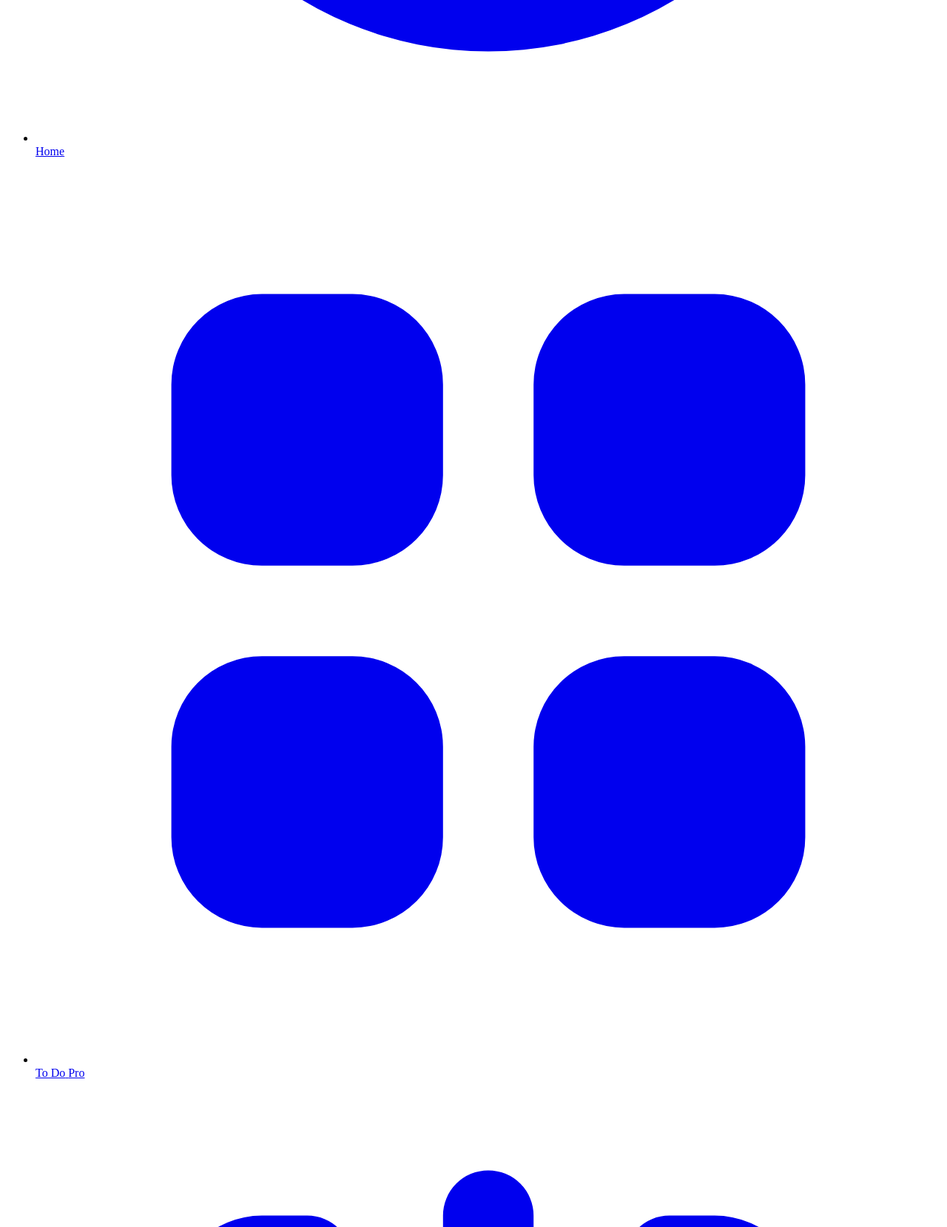
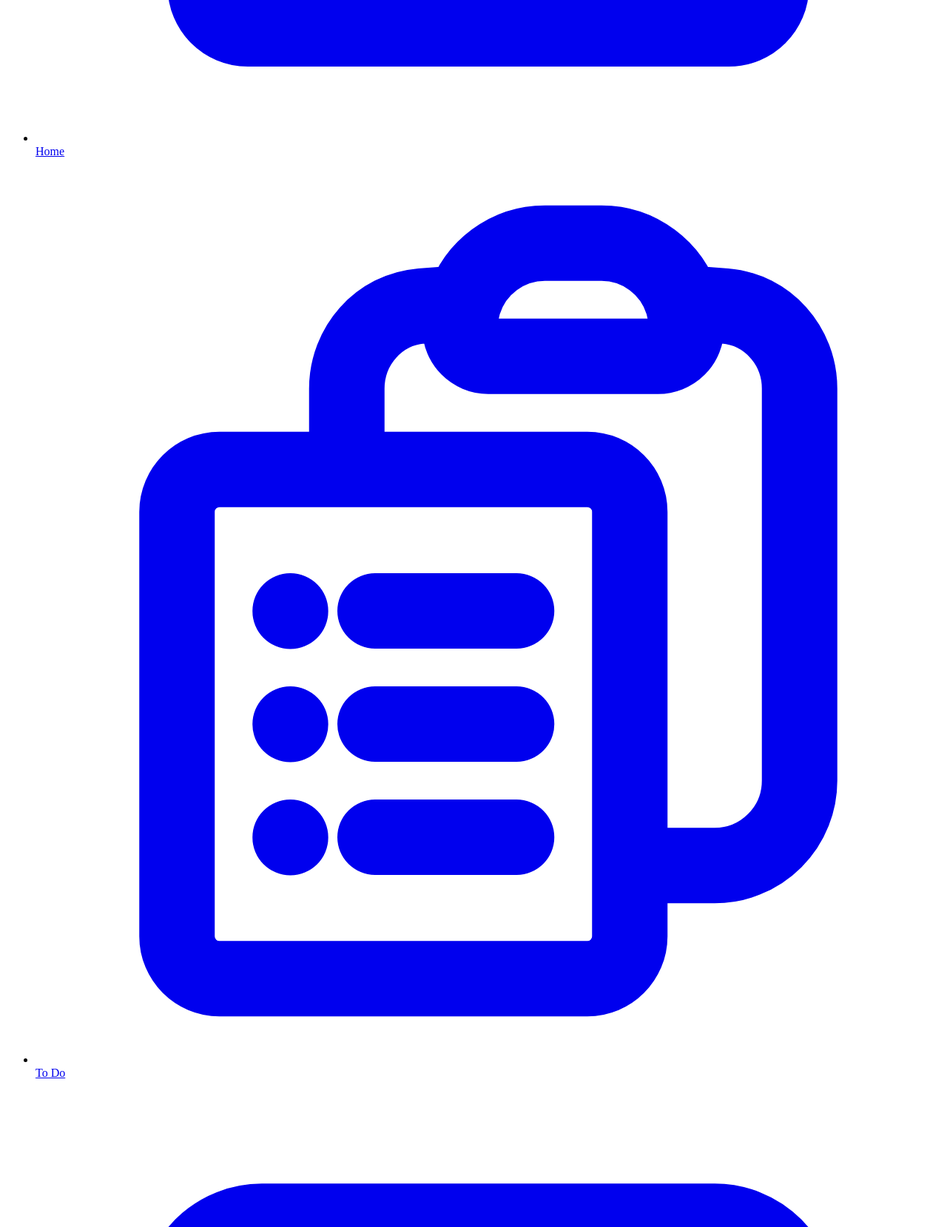
Before and after one commit to alfroeha/notify, a Django app: template dashboard/templates/components/Sidebar.html in a window 1280 px wide. Shown: the part 1040-2699 px from the top of the page at 74% size. Run offline with Django 4.2, Linux system fonts and the light colour scheme; the template is opened without the code that fills it, so the values that code supplies are empty.

Commit message:
Update components

```diff
--- a/dashboard/templates/components/Breadcumb.html
+++ b/dashboard/templates/components/Breadcumb.html
@@ -9,13 +9,13 @@
     <li>
       <div class="flex items-center">
         <svg aria-hidden="true" class="w-6 h-6 text-gray-400" fill="currentColor" viewBox="0 0 20 20" xmlns="http://www.w3.org/2000/svg"><path fill-rule="evenodd" d="M7.293 14.707a1 1 0 010-1.414L10.586 10 7.293 6.707a1 1 0 011.414-1.414l4 4a1 1 0 010 1.414l-4 4a1 1 0 01-1.414 0z" clip-rule="evenodd"></path></svg>
-        <a href="#" class="ml-1 text-sm font-medium text-gray-700 hover:text-blue-600 md:ml-2 dark:text-gray-400 dark:hover:text-white">Projects</a>
+        <a href="#" class="ml-1 text-sm font-medium text-gray-700 hover:text-blue-600 md:ml-2 dark:text-gray-400 dark:hover:text-white">To Do</a>
       </div>
     </li>
     <li aria-current="page">
       <div class="flex items-center">
         <svg aria-hidden="true" class="w-6 h-6 text-gray-400" fill="currentColor" viewBox="0 0 20 20" xmlns="http://www.w3.org/2000/svg"><path fill-rule="evenodd" d="M7.293 14.707a1 1 0 010-1.414L10.586 10 7.293 6.707a1 1 0 011.414-1.414l4 4a1 1 0 010 1.414l-4 4a1 1 0 01-1.414 0z" clip-rule="evenodd"></path></svg>
-        <span class="ml-1 text-sm font-medium text-gray-500 md:ml-2 dark:text-gray-400">Flowbite</span>
+        <span class="ml-1 text-sm font-medium text-gray-500 md:ml-2 dark:text-gray-400">Courses</span>
       </div>
     </li>
   </ol>
--- a/dashboard/templates/components/Sidebar.html
+++ b/dashboard/templates/components/Sidebar.html
@@ -1,24 +1,48 @@
-<aside id="logo-sidebar" class="fixed top-0 left-0 z-40 w-64 h-screen pt-20 transition-transform -translate-x-full bg-white border-r border-gray-200 sm:translate-x-0 dark:bg-gray-800 dark:border-gray-700" aria-label="Sidebar">
+<aside id="logo-sidebar"
+   class="fixed top-0 left-0 z-40 w-64 h-screen pt-20 transition-transform -translate-x-full bg-white border-r border-gray-200 sm:translate-x-0 dark:bg-gray-800 dark:border-gray-700"
+   aria-label="Sidebar">
    <div class="h-full px-3 pb-4 overflow-y-auto bg-white dark:bg-gray-800">
       <ul class="space-y-2 font-medium">
          <li>
-           <a href="#" class="flex items-center p-2 text-gray-900 rounded-lg dark:text-white hover:bg-gray-100 dark:hover:bg-gray-700">
-              <svg aria-hidden="true" class="w-6 h-6 text-gray-500 transition duration-75 dark:text-gray-400 group-hover:text-gray-900 dark:group-hover:text-white" fill="currentColor" viewBox="0 0 20 20" xmlns="http://www.w3.org/2000/svg"><path d="M2 10a8 8 0 018-8v8h8a8 8 0 11-16 0z"></path><path d="M12 2.252A8.014 8.014 0 0117.748 8H12V2.252z"></path></svg>
+            <a href="#"
+               class="flex items-center p-2 text-gray-900 rounded-lg dark:text-white hover:bg-gray-100 dark:hover:bg-gray-700">
+               <svg
+                  class="flex-shrink-0 w-6 h-6 text-gray-500 transition duration-75 dark:text-gray-400 group-hover:text-gray-900 dark:group-hover:text-white"
+                  fill="none" stroke="currentColor" stroke-width="2" viewBox="0 0 24 24"
+                  xmlns="http://www.w3.org/2000/svg" aria-hidden="true">
+                  <path stroke-linecap="round" stroke-linejoin="round"
+                     d="M2.25 12l8.954-8.955c.44-.439 1.152-.439 1.591 0L21.75 12M4.5 9.75v10.125c0 .621.504 1.125 1.125 1.125H9.75v-4.875c0-.621.504-1.125 1.125-1.125h2.25c.621 0 1.125.504 1.125 1.125V21h4.125c.621 0 1.125-.504 1.125-1.125V9.75M8.25 21h8.25">
+                  </path>
+               </svg>
                <span class="ml-3">Home</span>
             </a>
          </li>
          <li>
-           <a href="#" class="flex items-center p-2 text-gray-900 rounded-lg dark:text-white hover:bg-gray-100 dark:hover:bg-gray-700">
-              <svg aria-hidden="true" class="flex-shrink-0 w-6 h-6 text-gray-500 transition duration-75 dark:text-gray-400 group-hover:text-gray-900 dark:group-hover:text-white" fill="currentColor" viewBox="0 0 20 20" xmlns="http://www.w3.org/2000/svg"><path d="M5 3a2 2 0 00-2 2v2a2 2 0 002 2h2a2 2 0 002-2V5a2 2 0 00-2-2H5zM5 11a2 2 0 00-2 2v2a2 2 0 002 2h2a2 2 0 002-2v-2a2 2 0 00-2-2H5zM11 5a2 2 0 012-2h2a2 2 0 012 2v2a2 2 0 01-2 2h-2a2 2 0 01-2-2V5zM11 13a2 2 0 012-2h2a2 2 0 012 2v2a2 2 0 01-2 2h-2a2 2 0 01-2-2v-2z"></path></svg>
+            <a href="#"
+               class="flex items-center p-2 text-gray-900 rounded-lg dark:text-white hover:bg-gray-100 dark:hover:bg-gray-700">
+               <svg
+                  class="flex-shrink-0 w-6 h-6 text-gray-500 transition duration-75 dark:text-gray-400 group-hover:text-gray-900 dark:group-hover:text-white"
+                  fill="none" stroke="currentColor" stroke-width="2" viewBox="0 0 24 24"
+                  xmlns="http://www.w3.org/2000/svg" aria-hidden="true">
+                  <path stroke-linecap="round" stroke-linejoin="round"
+                     d="M9 12h3.75M9 15h3.75M9 18h3.75m3 .75H18a2.25 2.25 0 002.25-2.25V6.108c0-1.135-.845-2.098-1.976-2.192a48.424 48.424 0 00-1.123-.08m-5.801 0c-.065.21-.1.433-.1.664 0 .414.336.75.75.75h4.5a.75.75 0 00.75-.75 2.25 2.25 0 00-.1-.664m-5.8 0A2.251 2.251 0 0113.5 2.25H15c1.012 0 1.867.668 2.15 1.586m-5.8 0c-.376.023-.75.05-1.124.08C9.095 4.01 8.25 4.973 8.25 6.108V8.25m0 0H4.875c-.621 0-1.125.504-1.125 1.125v11.25c0 .621.504 1.125 1.125 1.125h9.75c.621 0 1.125-.504 1.125-1.125V9.375c0-.621-.504-1.125-1.125-1.125H8.25zM6.75 12h.008v.008H6.75V12zm0 3h.008v.008H6.75V15zm0 3h.008v.008H6.75V18z">
+                  </path>
+               </svg>
                <span class="flex-1 ml-3 whitespace-nowrap">To Do</span>
-              <span class="inline-flex items-center justify-center px-2 ml-3 text-sm font-medium text-gray-800 bg-gray-200 rounded-full dark:bg-gray-700 dark:text-gray-300">Pro</span>
             </a>
          </li>
          <li>
-           <a href="#" class="flex items-center p-2 text-gray-900 rounded-lg dark:text-white hover:bg-gray-100 dark:hover:bg-gray-700">
-              <svg aria-hidden="true" class="flex-shrink-0 w-6 h-6 text-gray-500 transition duration-75 dark:text-gray-400 group-hover:text-gray-900 dark:group-hover:text-white" fill="currentColor" viewBox="0 0 20 20" xmlns="http://www.w3.org/2000/svg"><path d="M8.707 7.293a1 1 0 00-1.414 1.414l2 2a1 1 0 001.414 0l2-2a1 1 0 00-1.414-1.414L11 7.586V3a1 1 0 10-2 0v4.586l-.293-.293z"></path><path d="M3 5a2 2 0 012-2h1a1 1 0 010 2H5v7h2l1 2h4l1-2h2V5h-1a1 1 0 110-2h1a2 2 0 012 2v10a2 2 0 01-2 2H5a2 2 0 01-2-2V5z"></path></svg>
+            <a href="#"
+               class="flex items-center p-2 text-gray-900 rounded-lg dark:text-white hover:bg-gray-100 dark:hover:bg-gray-700">
+               <svg
+                  class="flex-shrink-0 w-6 h-6 text-gray-500 transition duration-75 dark:text-gray-400 group-hover:text-gray-900 dark:group-hover:text-white"
+                  fill="none" stroke="currentColor" stroke-width="2" viewBox="0 0 24 24"
+                  xmlns="http://www.w3.org/2000/svg" aria-hidden="true">
+                  <path stroke-linecap="round" stroke-linejoin="round"
+                     d="M16.5 3.75V16.5L12 14.25 7.5 16.5V3.75m9 0H18A2.25 2.25 0 0120.25 6v12A2.25 2.25 0 0118 20.25H6A2.25 2.25 0 013.75 18V6A2.25 2.25 0 016 3.75h1.5m9 0h-9">
+                  </path>
+               </svg>
                <span class="flex-1 ml-3 whitespace-nowrap">Courses</span>
-              <span class="inline-flex items-center justify-center w-3 h-3 p-3 ml-3 text-sm font-medium text-blue-800 bg-blue-100 rounded-full dark:bg-blue-900 dark:text-blue-300">3</span>
             </a>
          </li>
       </ul>
```
Also changed, not shown: dashboard/templates/components/Navbar.html (+2 -11 lines). Lines whose indentation alone changed are shown as unchanged.
